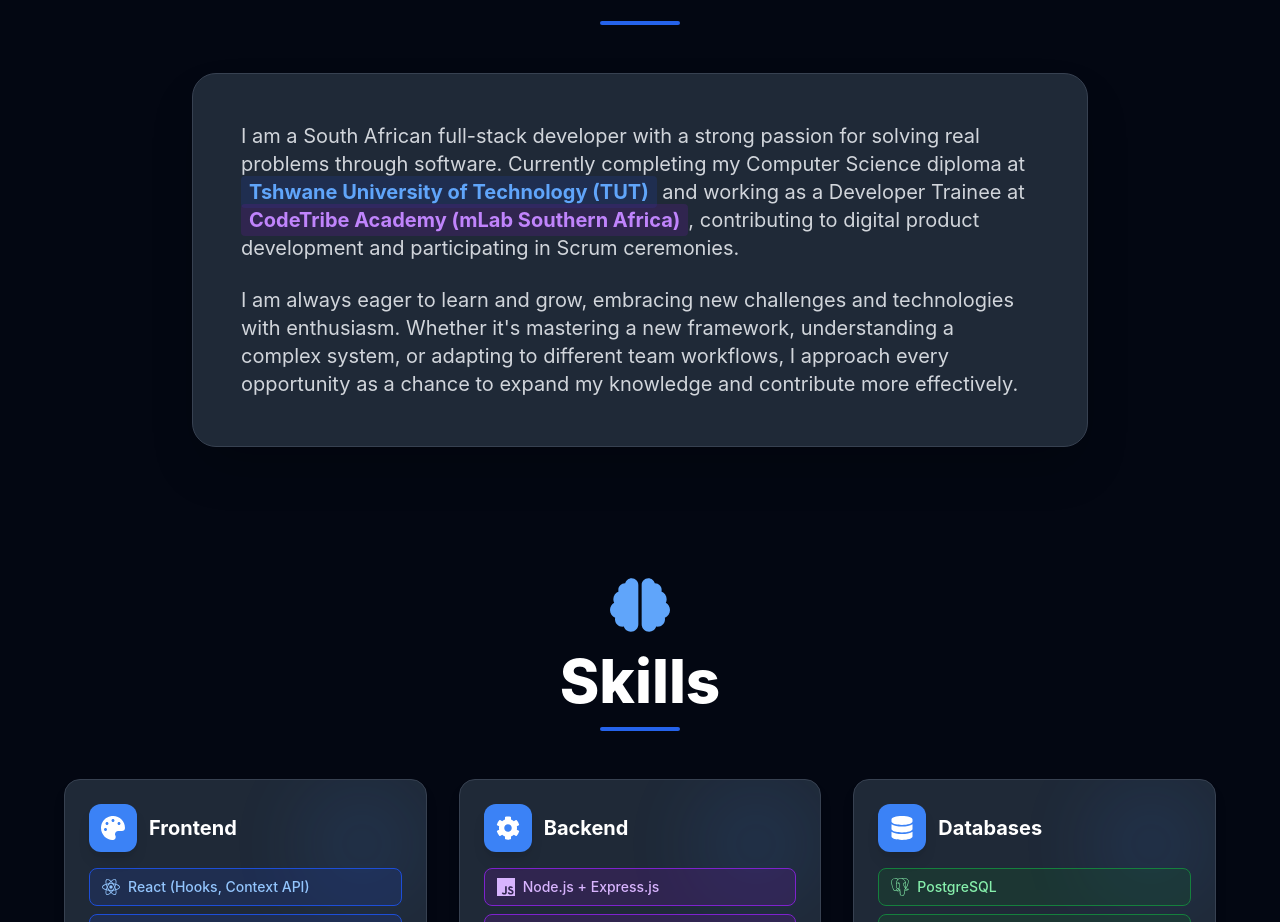
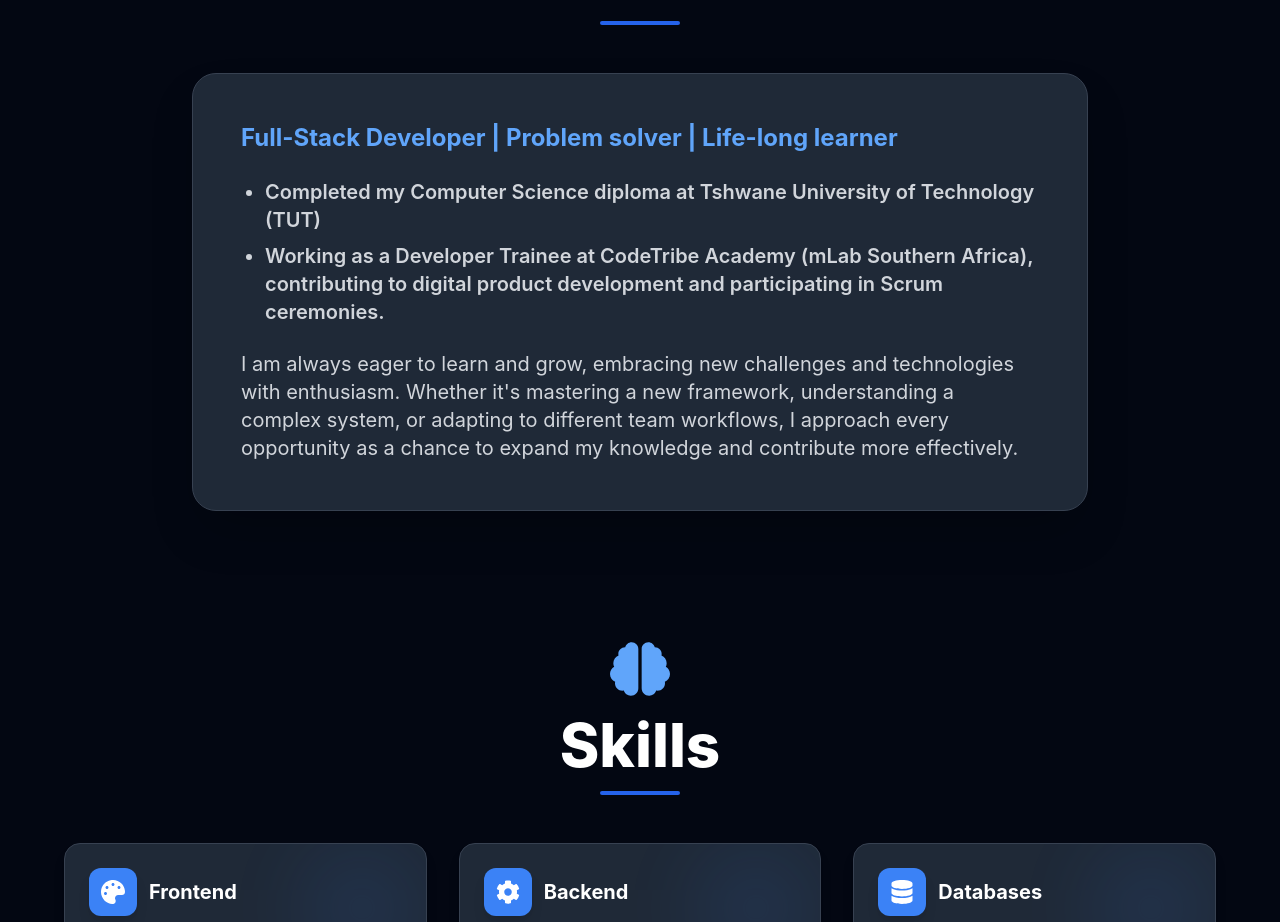
Before and after one commit to Andile45/Andile-Manganye-Porfolio, a React (Vite) app: page / in a window 1280 px wide. Shown: the part 1143-2065 px from the top of the page. Built offline with nearby package versions, Linux system fonts and the light colour scheme.

Commit message:
refactor(About): update About Me section copy and layout
- Restructure content with blue bold headline and semi-bold bullet points
- Show headline on one line on desktop (lg:whitespace-nowrap)
- Update TUT to completed diploma

```diff
--- a/src/components/About.tsx
+++ b/src/components/About.tsx
@@ -72,23 +72,26 @@
           whileHover={{ boxShadow: '0 25px 50px -12px rgba(0, 0, 0, 0.25)' }}
           transition={{ duration: 0.3 }}
         >
-          <motion.p
-            className="text-sm sm:text-base md:text-lg lg:text-xl text-gray-700 dark:text-gray-300 leading-relaxed"
-            variants={itemVariants}
-          >
-            I am a South African full-stack developer with a strong passion for
-            solving real problems through software. Currently completing my Computer
-            Science diploma at{' '}
-            <span className="font-bold text-blue-600 dark:text-blue-400 px-2 py-1 bg-blue-50 dark:bg-blue-900/30 rounded">
-              Tshwane University of Technology (TUT)
-            </span>{' '}
-            and working as a Developer Trainee at{' '}
-            <span className="font-bold text-purple-600 dark:text-purple-400 px-2 py-1 bg-purple-50 dark:bg-purple-900/30 rounded">
-              CodeTribe Academy (mLab Southern Africa)
-            </span>
-            , contributing to digital product development and participating in Scrum
-            ceremonies.
-          </motion.p>
+          <motion.div variants={itemVariants}>
+            <h3 className="text-lg sm:text-xl md:text-2xl font-bold text-blue-600 dark:text-blue-400 lg:whitespace-nowrap">
+              Full-Stack Developer | Problem solver | Life-long learner
+            </h3>
+          </motion.div>
+
+          <ul className="list-disc list-outside pl-5 sm:pl-6 space-y-2 text-gray-700 dark:text-gray-300">
+            <motion.li
+              className="text-sm sm:text-base md:text-lg lg:text-xl font-semibold leading-relaxed"
+              variants={itemVariants}
+            >
+              Completed my Computer Science diploma at Tshwane University of Technology (TUT)
+            </motion.li>
+            <motion.li
+              className="text-sm sm:text-base md:text-lg lg:text-xl font-semibold leading-relaxed"
+              variants={itemVariants}
+            >
+              Working as a Developer Trainee at CodeTribe Academy (mLab Southern Africa), contributing to digital product development and participating in Scrum ceremonies.
+            </motion.li>
+          </ul>
 
           <motion.p
             className="text-sm sm:text-base md:text-lg lg:text-xl text-gray-700 dark:text-gray-300 leading-relaxed"
```
